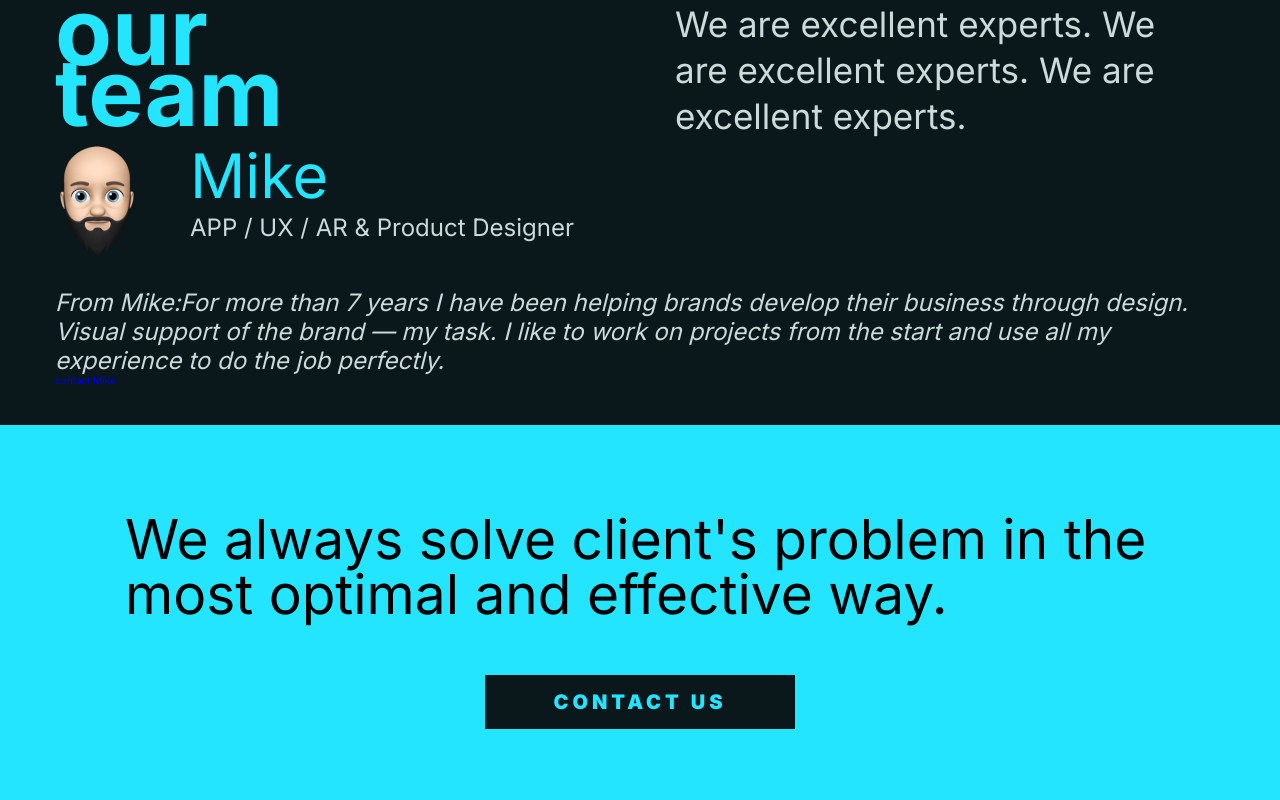
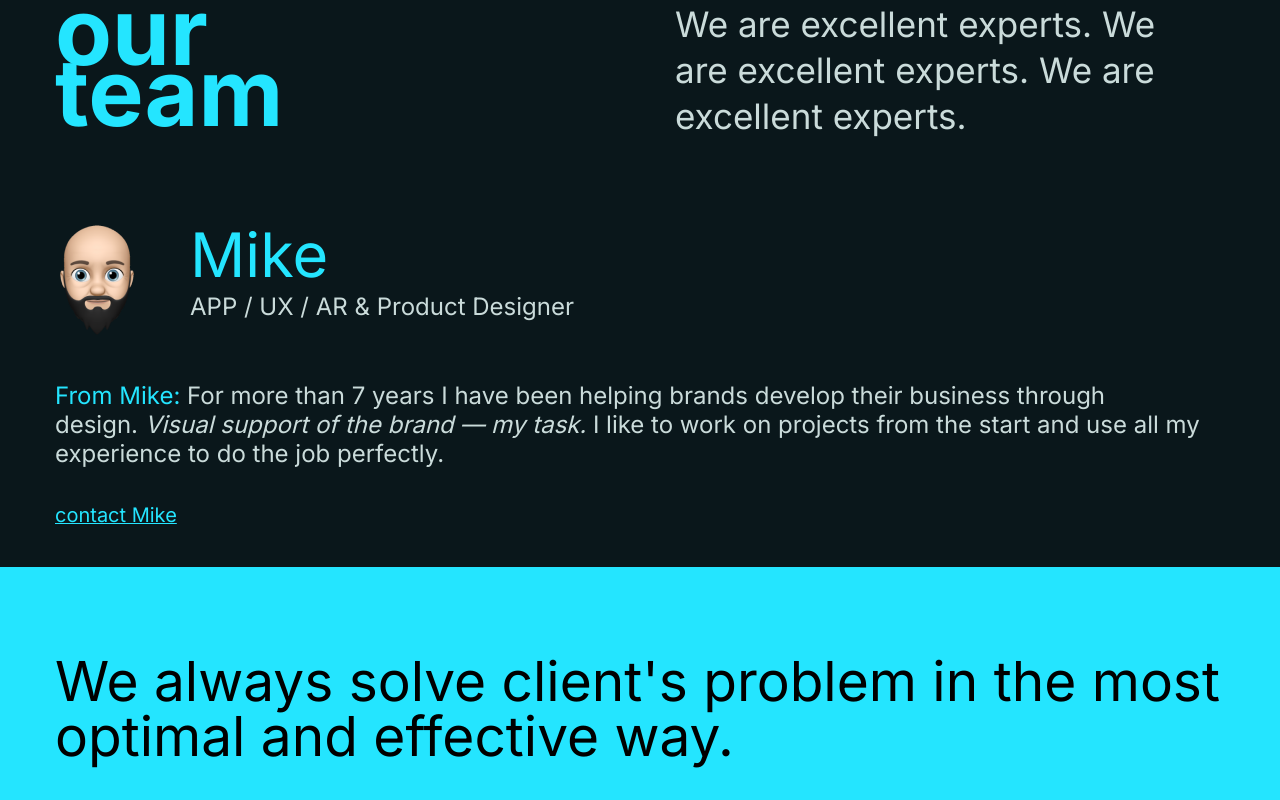
Before and after one commit to MajesticBay/majestic-bay, a React (Create React App) app: page / in a window 1280 px wide. Shown: the part 3120-3920 px from the top of the page. Built offline with nearby package versions, Linux system fonts and the light colour scheme.

Commit message:
Work on styling member markup: finishing up.

```diff
--- a/src/components/OurTeam.js
+++ b/src/components/OurTeam.js
@@ -13,8 +13,8 @@ export const OurTeam = () => (
                     <h3 className="member__name">Mike</h3>
                     <p className="member__title">APP / UX / AR & Product Designer</p>
                 </div>
-                <p className="member__about"><span>From Mike:</span>For more than 7 years I have been helping brands develop their business through design. Visual support of the brand — my task. I like to work on projects from the start and use all my experience to do the job perfectly. </p>
-                <a href="#">contact Mike</a>
+                <p className="member__about"><span className="green">From Mike:</span>{'\u00A0'}For more than 7 years I have been helping brands develop their business through design.{'\u00A0'}<span className="italic">Visual support of the brand — my task.</span>{'\u00A0'}I like to work on projects from the start and use all my experience to do the job perfectly. </p>
+                <a className="member__contact" href="#">contact Mike</a>
             </div>
         </div>
     </div>
--- a/src/scss/layout/_our-team.scss
+++ b/src/scss/layout/_our-team.scss
@@ -1,5 +1,5 @@
 .our-team {
-    width: 100%;
+    // width: 100%;
     margin: 10rem 2rem 4rem 2rem;
     // margin: 2rem 4rem;
 
@@ -12,11 +12,13 @@
         width: 100%;
         display: flex;
         flex-direction: column;
+        gap: 7.3rem;
+        margin-top: 7.9rem;
     }
 }
 
 .member {
-    width: 100%;
+    // width: 100%;
 
     &__top {
         display: grid;
@@ -47,11 +49,21 @@
     }
 
     &__about {
-        width: 100%;
+        // width: 100%;
+        margin-top: 1.4rem;
+        margin-bottom: 3.5rem;
         font-size: 2.4rem;
-        font-style: italic;
+        // font-style: italic;
         line-height: 29.05px;
         color: var(--color-white);
+    }
+
+    &__contact {
+        font-size: 2rem;
+        line-height: 2.42rem;
+        color: var(--color-secondary);
+        text-decoration: underline;
+        text-decoration-thickness: 1px;
     }
 }
 
--- a/src/scss/main.css
+++ b/src/scss/main.css
@@ -87,6 +87,14 @@ a {
   cursor: pointer;
 }
 
+.italic {
+  font-style: italic;
+}
+
+.green {
+  color: var(--color-secondary);
+}
+
 .banner {
   display: -webkit-box;
   display: -ms-flexbox;
@@ -104,7 +112,7 @@ a {
 }
 
 .banner__text {
-  max-width: 1030px;
+  max-width: 1170px;
   font-size: 5.5rem;
 }
 
@@ -241,7 +249,6 @@ a {
 }
 
 .our-team {
-  width: 100%;
   margin: 10rem 2rem 4rem 2rem;
 }
 
@@ -260,10 +267,8 @@ a {
   -webkit-box-direction: normal;
       -ms-flex-direction: column;
           flex-direction: column;
-}
-
-.member {
-  width: 100%;
+  gap: 7.3rem;
+  margin-top: 7.9rem;
 }
 
 .member__top {
@@ -306,11 +311,19 @@ a {
 }
 
 .member__about {
-  width: 100%;
+  margin-top: 1.4rem;
+  margin-bottom: 3.5rem;
   font-size: 2.4rem;
-  font-style: italic;
   line-height: 29.05px;
   color: var(--color-white);
+}
+
+.member__contact {
+  font-size: 2rem;
+  line-height: 2.42rem;
+  color: var(--color-secondary);
+  text-decoration: underline;
+  text-decoration-thickness: 1px;
 }
 
 @media only screen and (min-width: 400px) {
```
Also changed, not shown: 1 other file (tests, documents, lock files or other folders).
